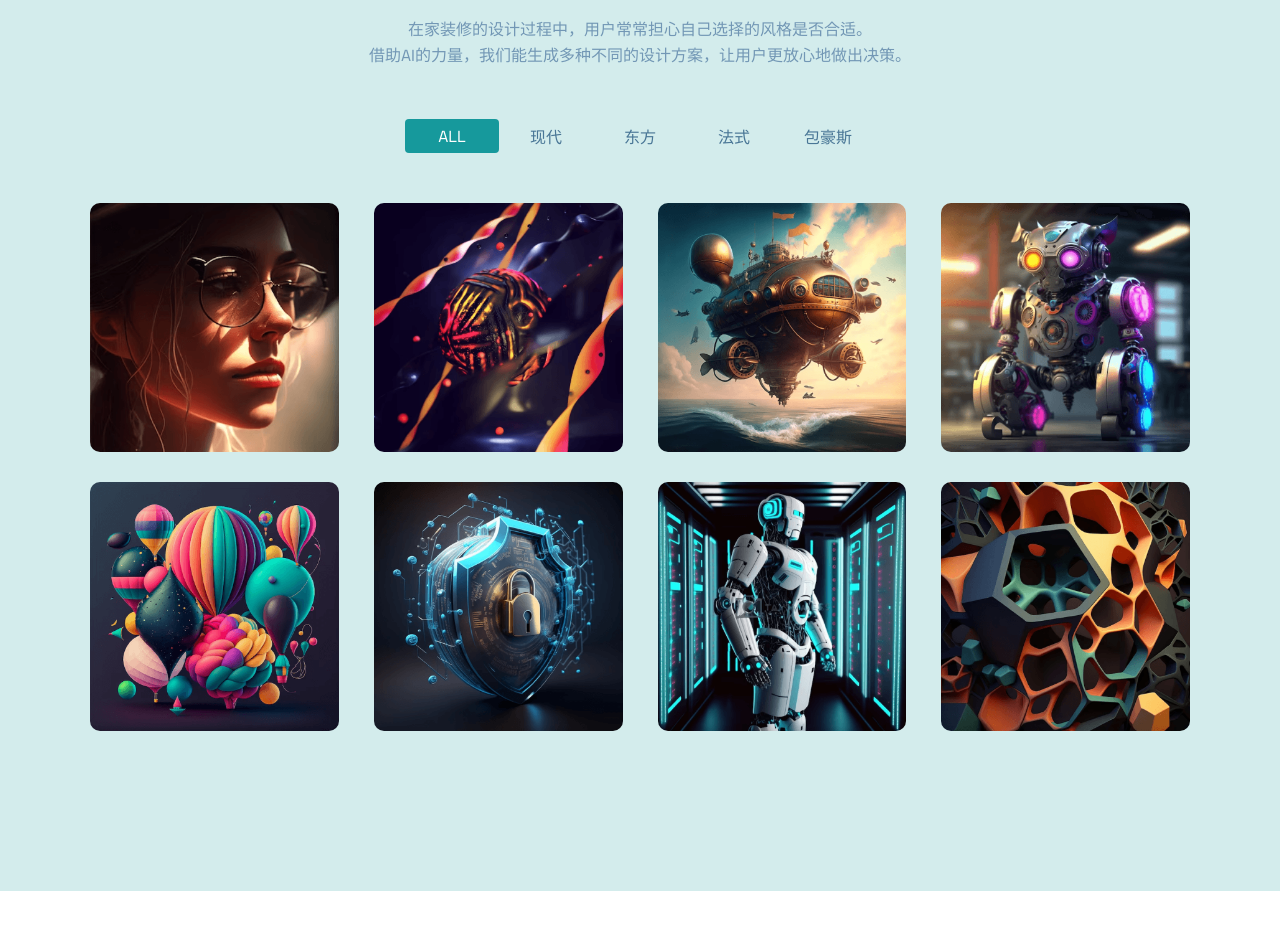
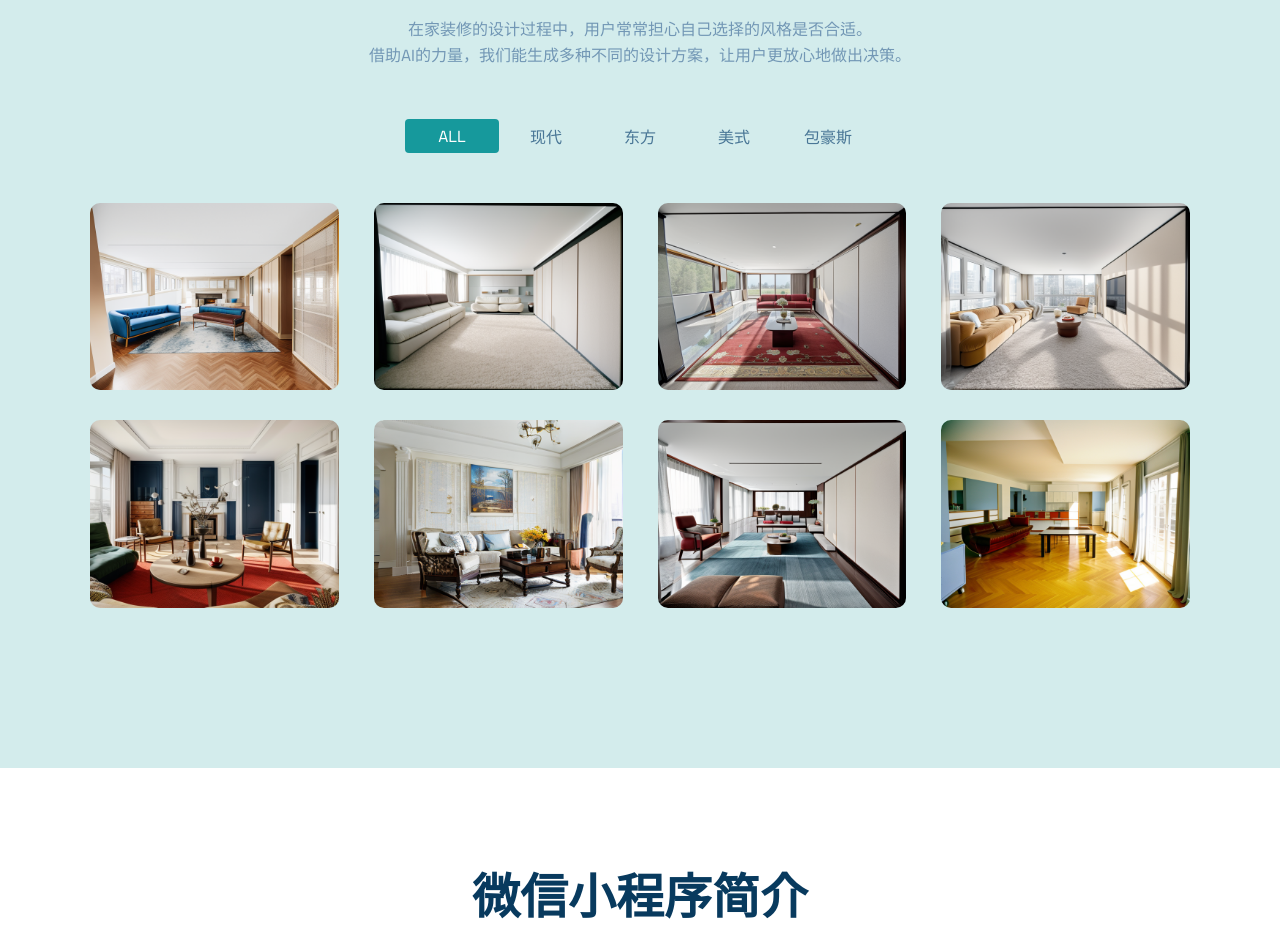
Before and after one commit to VermontAI/company_landing_page, a plain HTML site: page index.html in a window 1280 px wide. Shown: the part 1024-1954 px from the top of the page. Drawn offline with nearby package versions, Linux system fonts and the light colour scheme.

Commit message:
add features image

```diff
--- a/index.html
+++ b/index.html
@@ -90,7 +90,7 @@
                             <button class="gf_btn active" data-filter="*">ALL</button>
                             <button class="gf_btn" data-filter=".cat1">现代</button>
                             <button class="gf_btn" data-filter=".cat2">东方</button>
-                            <button class="gf_btn" data-filter=".cat3">法式</button>
+                            <button class="gf_btn" data-filter=".cat3">美式</button>
                             <button class="gf_btn" data-filter=".cat4">包豪斯</button>
                         </div>
                     </div>
@@ -98,11 +98,11 @@
                 <div class="grid row align-items-center">
                     <div class="col-lg-3 col-md-6 col-sm-6 grid-item cat3">
                         <div class="portfolio-wrapper2 mb-30">
-                            <img class="img-fluid" src="assets/images/feature/img-1.png" alt="Portfolio Img">
+                            <img class="img-fluid" src="assets/images/feature/img-39.png" alt="Portfolio Img">
                             <div class="portfolio-text">
                                 <div class="text">
                                     <div class="p-title">
-                                        <a href="#">法式</a>
+                                        <a href="#">美式</a>
                                     </div>
                                 </div>
                             </div>
@@ -110,7 +110,7 @@
                     </div>
                     <div class="col-lg-3 col-md-6 col-sm-6 grid-item cat1">
                         <div class="portfolio-wrapper2 mb-30">
-                            <img class="img-fluid" src="assets/images/feature/img-2.png" alt="Portfolio Img">
+                            <img class="img-fluid" src="assets/images/feature/img-40.png" alt="Portfolio Img">
                             <div class="portfolio-text">
                                 <div class="text">
                                     <div class="p-title">
@@ -122,7 +122,7 @@
                     </div>
                     <div class="col-lg-3 col-md-6 col-sm-6 grid-item cat2">
                         <div class="portfolio-wrapper2 mb-30">
-                            <img class="img-fluid" src="assets/images/feature/img-3.png" alt="Portfolio Img">
+                            <img class="img-fluid" src="assets/images/feature/img-42.png" alt="Portfolio Img">
                             <div class="portfolio-text">
                                 <div class="text">
                                     <div class="p-title">
@@ -134,7 +134,7 @@
                     </div>
                     <div class="col-lg-3 col-md-6 col-sm-6 grid-item cat1">
                         <div class="portfolio-wrapper2 mb-30">
-                            <img class="img-fluid" src="assets/images/feature/img-4.png" alt="Portfolio Img">
+                            <img class="img-fluid" src="assets/images/feature/img-41.png" alt="Portfolio Img">
                             <div class="portfolio-text">
                                 <div class="text">
                                     <div class="p-title">
@@ -146,7 +146,7 @@
                     </div>
                     <div class="col-lg-3 col-md-6 col-sm-6 grid-item cat4">
                         <div class="portfolio-wrapper2 mb-30">
-                            <img class="img-fluid" src="assets/images/feature/img-5.png" alt="Portfolio Img">
+                            <img class="img-fluid" src="assets/images/feature/img-36.png" alt="Portfolio Img">
                             <div class="portfolio-text">
                                 <div class="text">
                                     <div class="p-title">
@@ -158,11 +158,11 @@
                     </div>
                     <div class="col-lg-3 col-md-6 col-sm-6 grid-item cat3">
                         <div class="portfolio-wrapper2 mb-30">
-                            <img class="img-fluid" src="assets/images/feature/img-6.png" alt="Portfolio Img">
+                            <img class="img-fluid" src="assets/images/feature/img-38.png" alt="Portfolio Img">
                             <div class="portfolio-text">
                                 <div class="text">
                                     <div class="p-title">
-                                        <a href="#">法式</a>
+                                        <a href="#">美式</a>
                                     </div>
                                 </div>
                             </div>
@@ -170,7 +170,7 @@
                     </div>
                     <div class="col-lg-3 col-md-6 col-sm-6 grid-item cat2">
                         <div class="portfolio-wrapper2 mb-30">
-                            <img class="img-fluid" src="assets/images/feature/img-7.png" alt="Portfolio Img">
+                            <img class="img-fluid" src="assets/images/feature/img-43.png" alt="Portfolio Img">
                             <div class="portfolio-text">
                                 <div class="text">
                                     <div class="p-title">
@@ -182,7 +182,7 @@
                     </div>
                     <div class="col-lg-3 col-md-6 col-sm-6 grid-item cat4">
                         <div class="portfolio-wrapper2 mb-30">
-                            <img class="img-fluid" src="assets/images/feature/img-8.png" alt="Portfolio Img">
+                            <img class="img-fluid" src="assets/images/feature/img-37.png" alt="Portfolio Img">
                             <div class="portfolio-text">
                                 <div class="text">
                                     <div class="p-title">
```
Also changed, not shown: assets/images/feature/img-36.png (added), assets/images/feature/img-37.png (added), assets/images/feature/img-38.png (added), assets/images/feature/img-39.png (added), assets/images/feature/img-40.png (added), assets/images/feature/img-41.png (added), assets/images/feature/img-42.png (added), assets/images/feature/img-43.png (added), 3 other files.
